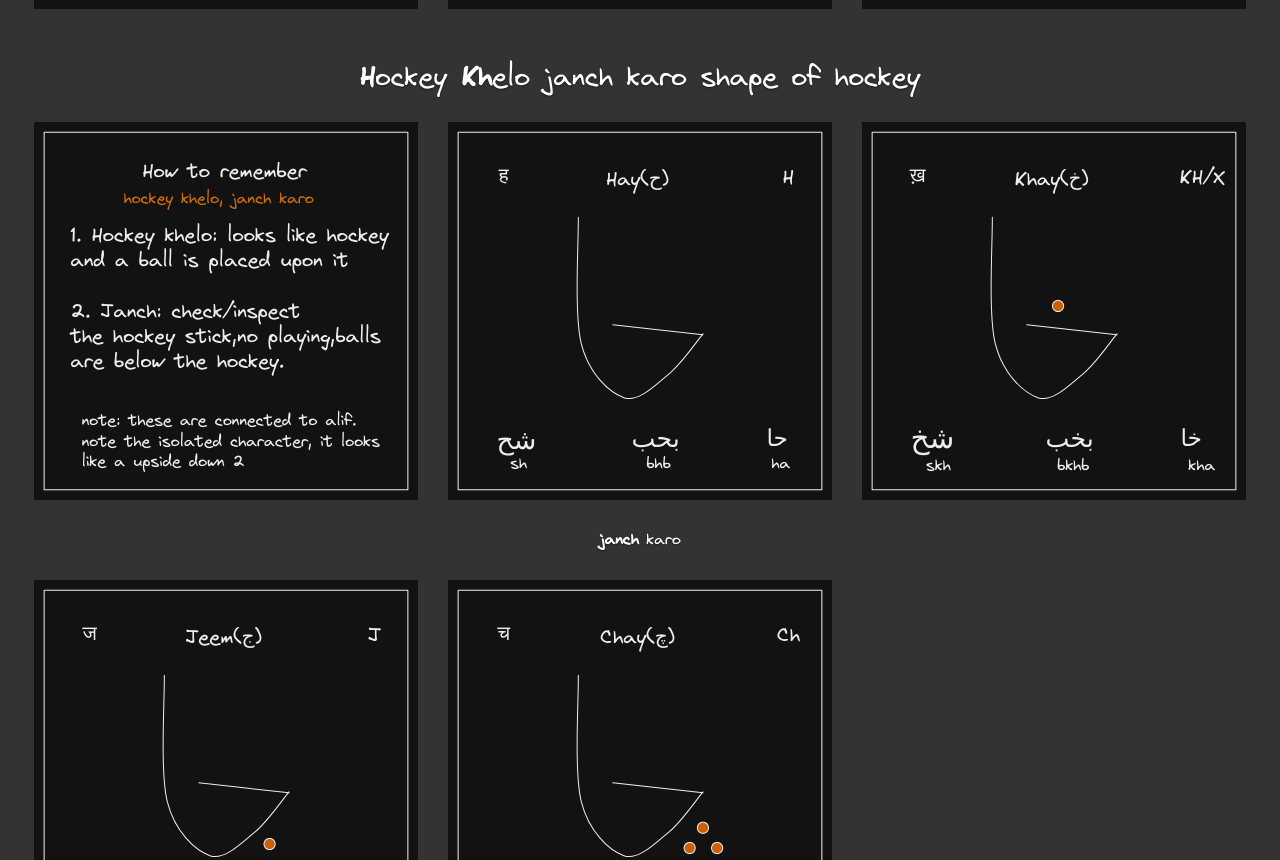
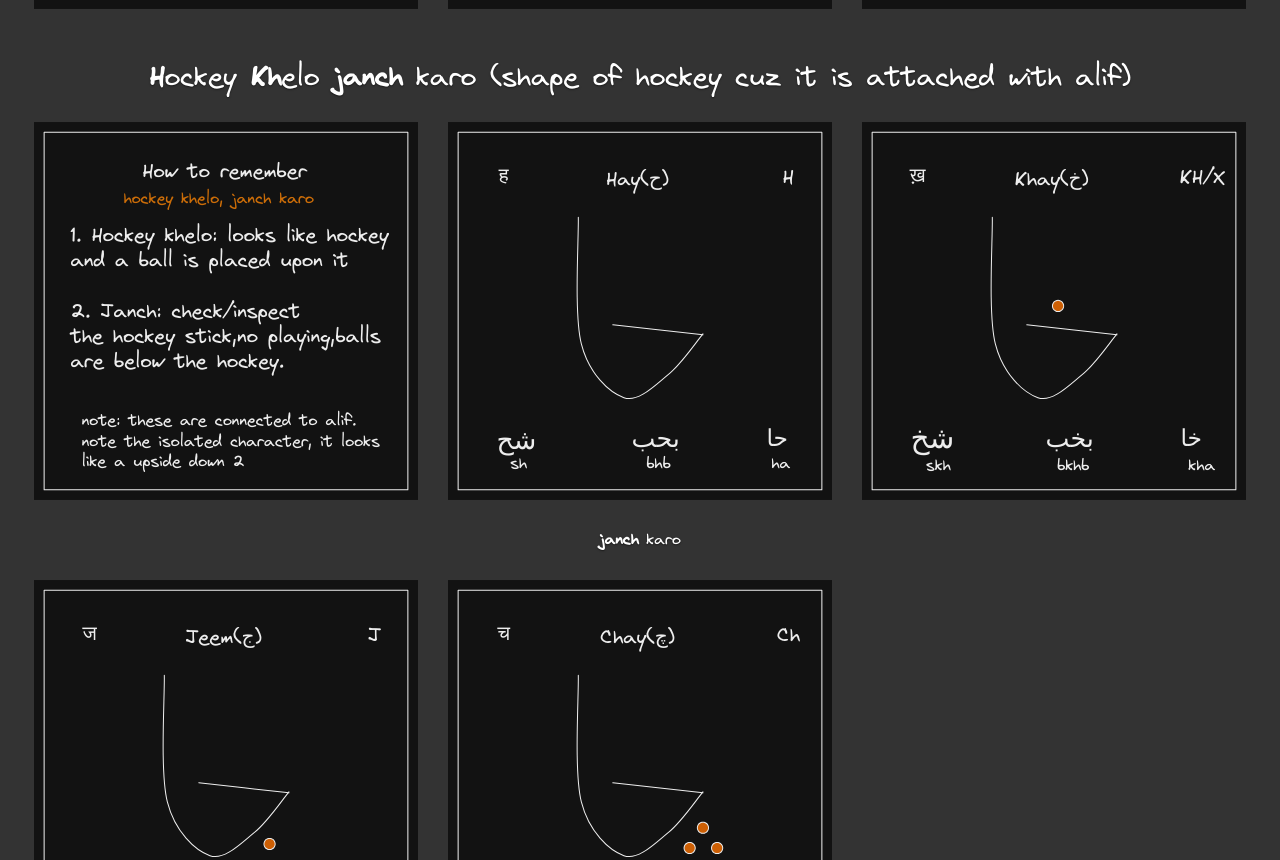
Before and after one commit to sahilkashyap64/learn-urdu-with-hindi, a plain HTML site: page index.html in a window 1280 px wide. Shown: the part 2678-3538 px from the top of the page. Drawn offline with Linux system fonts and the light colour scheme; a web font is replaced by a local one.

Commit message:
hockey text updated

```diff
--- a/index.html
+++ b/index.html
@@ -158,7 +158,7 @@
 
     </section>
     <section class="mb-5">
-      <h3 class="mb-4"><strong>H</strong>ockey <strong>Kh</strong>elo janch karo <span>shape of hockey</span> </h3>
+      <h3 class="mb-4"><strong>H</strong>ockey <strong>Kh</strong>elo <strong>janch</strong> karo <span>(shape of hockey cuz it is attached with alif)</span> </h3>
       <div class="container-fluid">
         <div class="row">
           <div class="col-sm">
```
